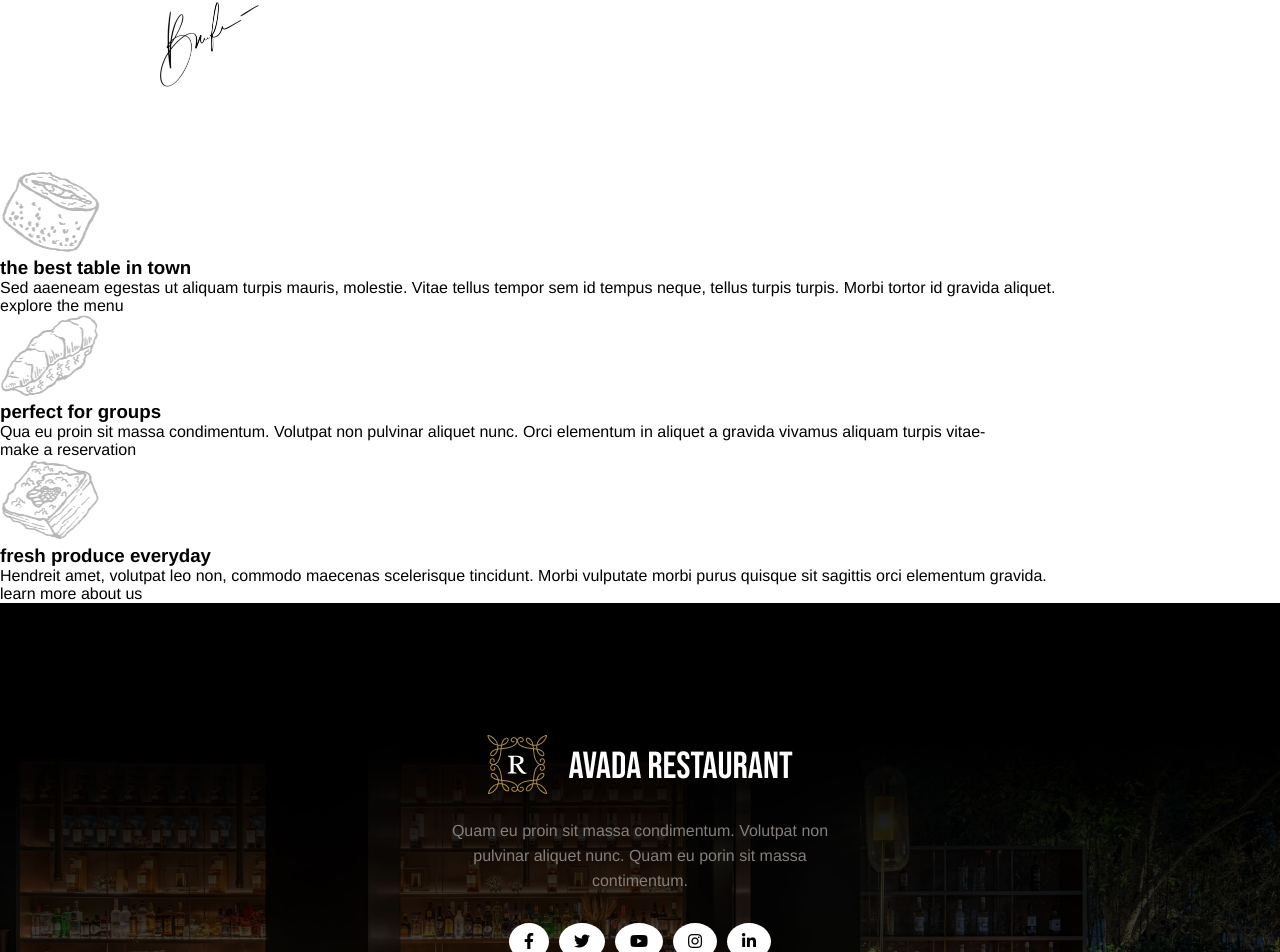
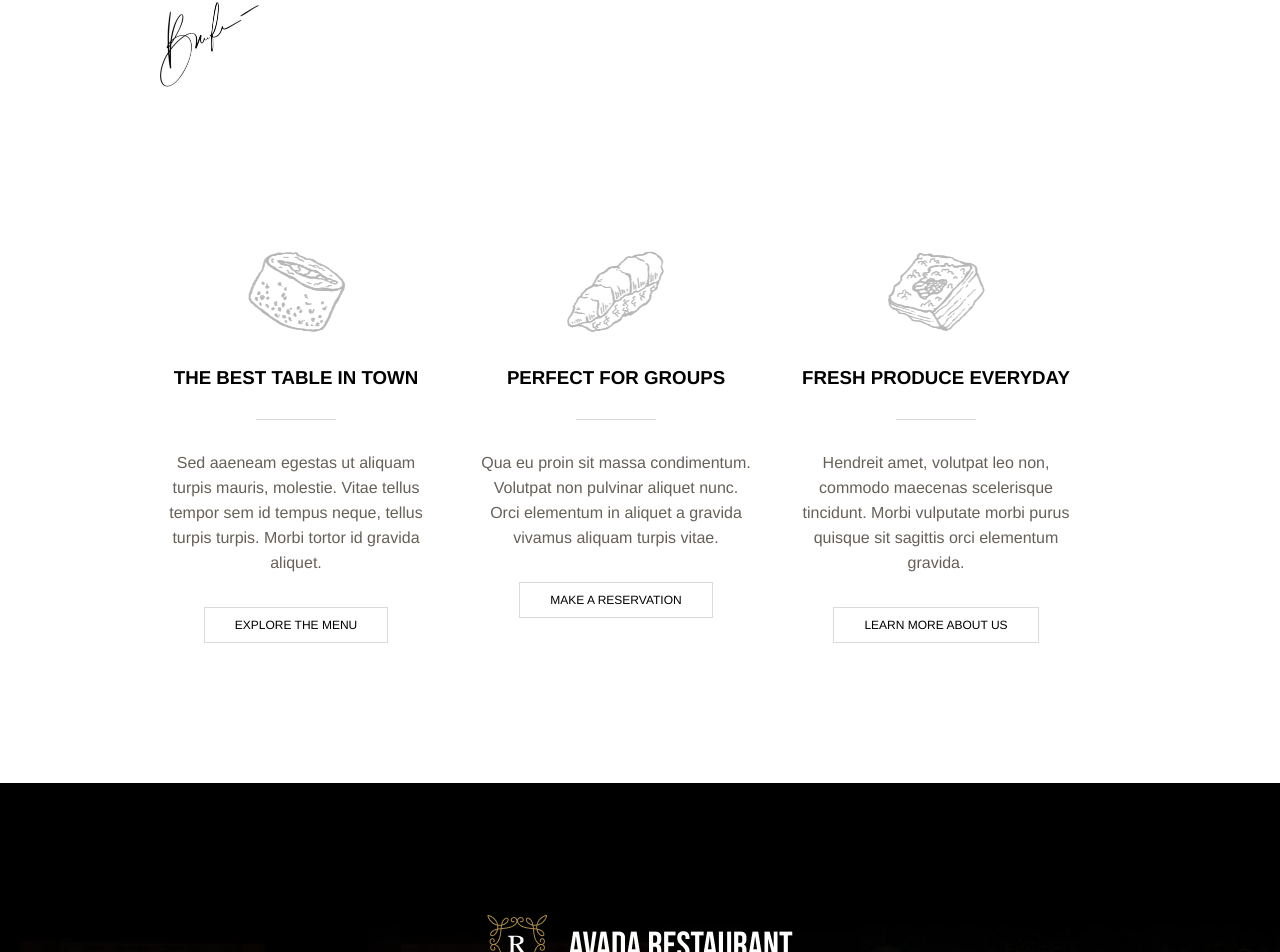
Before and after one commit to petrescuandreea/proj-html-vuejs, a Vue app: page / in a window 1280 px wide. Shown: the part 1318-2270 px from the top of the page. Built offline with nearby package versions, Linux system fonts and the light colour scheme.

Commit message:
Add style to component AppSection2

```diff
--- a/src/components/AppSection2.vue
+++ b/src/components/AppSection2.vue
@@ -8,7 +8,7 @@
                   {{ card.title }}
               </h3>
 
-              <div>
+              <div class="line">
                   {{ card.line }}
               </div>
 
@@ -45,7 +45,7 @@ export default {
                   info: 'sushi image',
                   title: 'perfect for groups',
                   line: '',
-                  text: 'Qua eu proin sit massa condimentum. Volutpat non pulvinar aliquet nunc. Orci elementum in aliquet a gravida vivamus aliquam turpis vitae-',
+                  text: 'Qua eu proin sit massa condimentum. Volutpat non pulvinar aliquet nunc. Orci elementum in aliquet a gravida vivamus aliquam turpis vitae.',
                   button: 'make a reservation'
               },
               {
@@ -64,6 +64,54 @@ export default {
 
 <!-- Add "scoped" attribute to limit CSS to this component only -->
 <style scoped lang="scss">
+#reservations {
+    padding: 80px 0;
+
+    .center-container {
+        width: 75%;
+        margin: 0 auto;
+        display: flex;
+        flex-wrap: wrap;
+        justify-content: center;
+
+        .card {
+            width: calc(85% / 3);
+            margin-right: 5%;
+            margin-bottom: 70px;
+            text-align: center;
+
+            h3 {
+                text-transform: uppercase;
+                margin: 30px 0;
+            }
+
+            .line {
+                width: 80px;
+                border-bottom: 1px solid #dadada;
+                margin: 0 auto 30px auto;
+            }
+
+            p {
+                color: #676059;
+                line-height: 25px;
+                margin-bottom: 40px;
+            }
+
+            .btn {
+                text-transform: uppercase;
+                font-size: 12px;
+                border: 1px solid #dadada;
+                padding: 10px 30px;
+                display: inline;
+                cursor: pointer;
+
+                &:hover {
+                    border-color: black;
+                }
+            }
+        }
+    }
+}
 
 
 </style>
```
